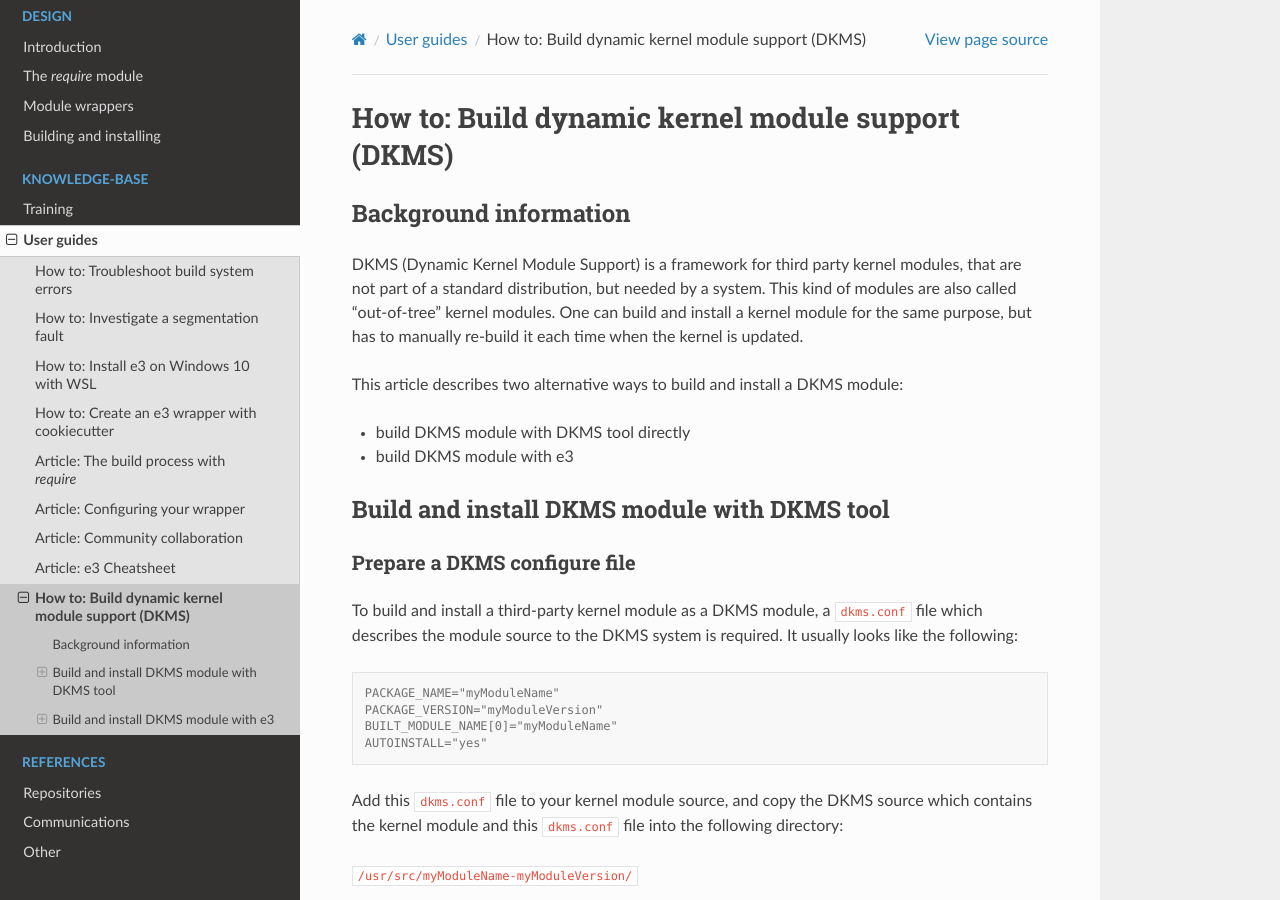
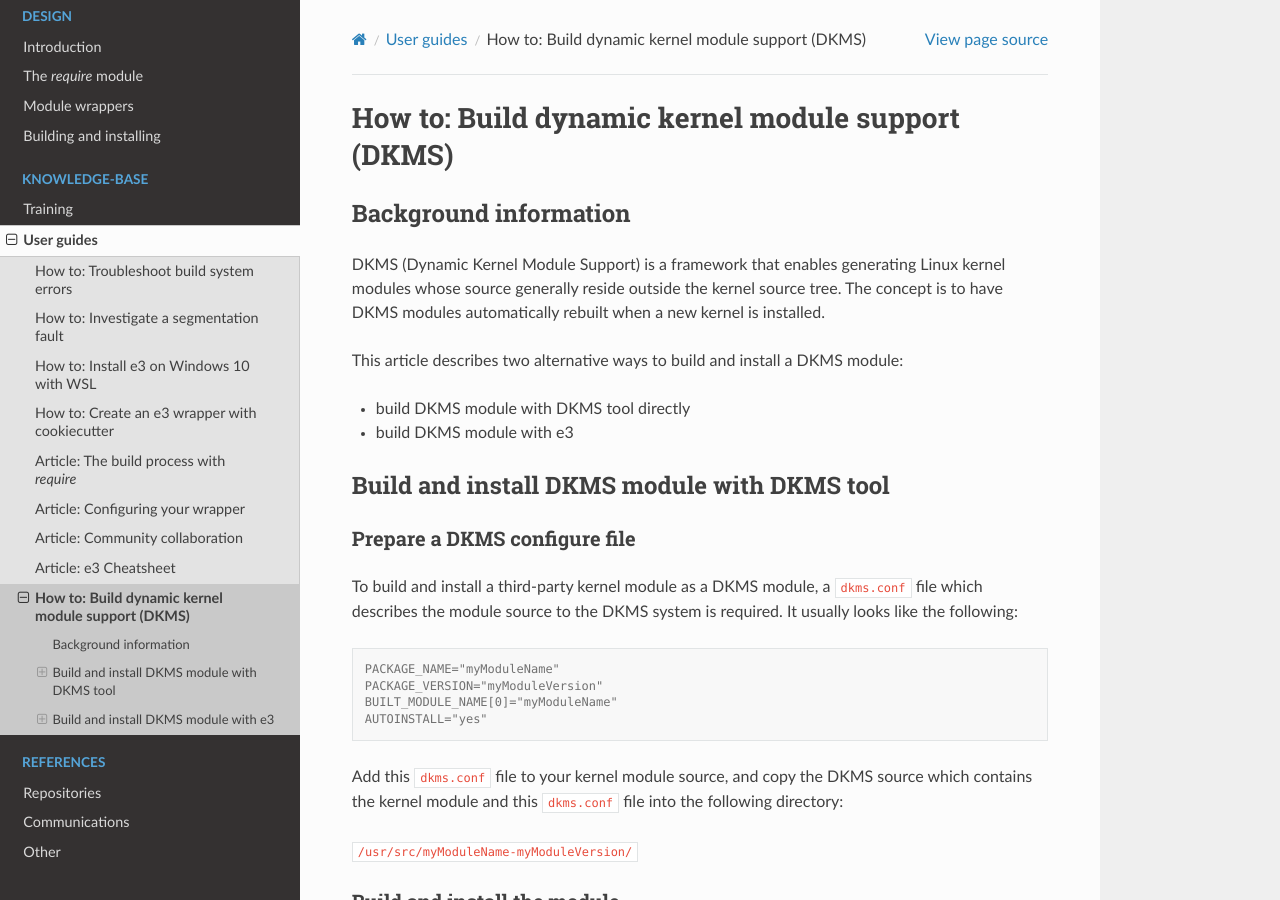
Before and after one commit to ttkorhonen/e3pages, a Sphinx documentation site: the page built from docs/kb/guide/articles/9_dynamic_kernel_module_support.md, in a window 1280 px wide and 900 px high. Built offline with Sphinx 7.4.7 and the Read the Docs theme 2.0.0, drawn with Linux system fonts in a browser that asks for light colours.

Commit message:
Modified the first paragraph.

```diff
--- a/docs/kb/guide/articles/9_dynamic_kernel_module_support.md
+++ b/docs/kb/guide/articles/9_dynamic_kernel_module_support.md
@@ -1,13 +1,11 @@
-
 # How to: Build dynamic kernel module support (DKMS)
 
 ## Background information
 
-DKMS (Dynamic Kernel Module Support) is a framework for third party kernel
-modules, that are not part of a standard distribution, but needed by a
-system. This kind of modules are also called "out-of-tree" kernel modules.
-One can build and install a kernel module for the same purpose, but
-has to manually re-build it each time when the kernel is updated.
+DKMS (Dynamic Kernel Module Support) is a framework that enables
+generating Linux kernel modules whose source generally reside
+outside the kernel source tree. The concept is to have DKMS
+modules automatically rebuilt when a new kernel is installed.
 
 This article describes two alternative ways to build and install a
 DKMS module:
```
